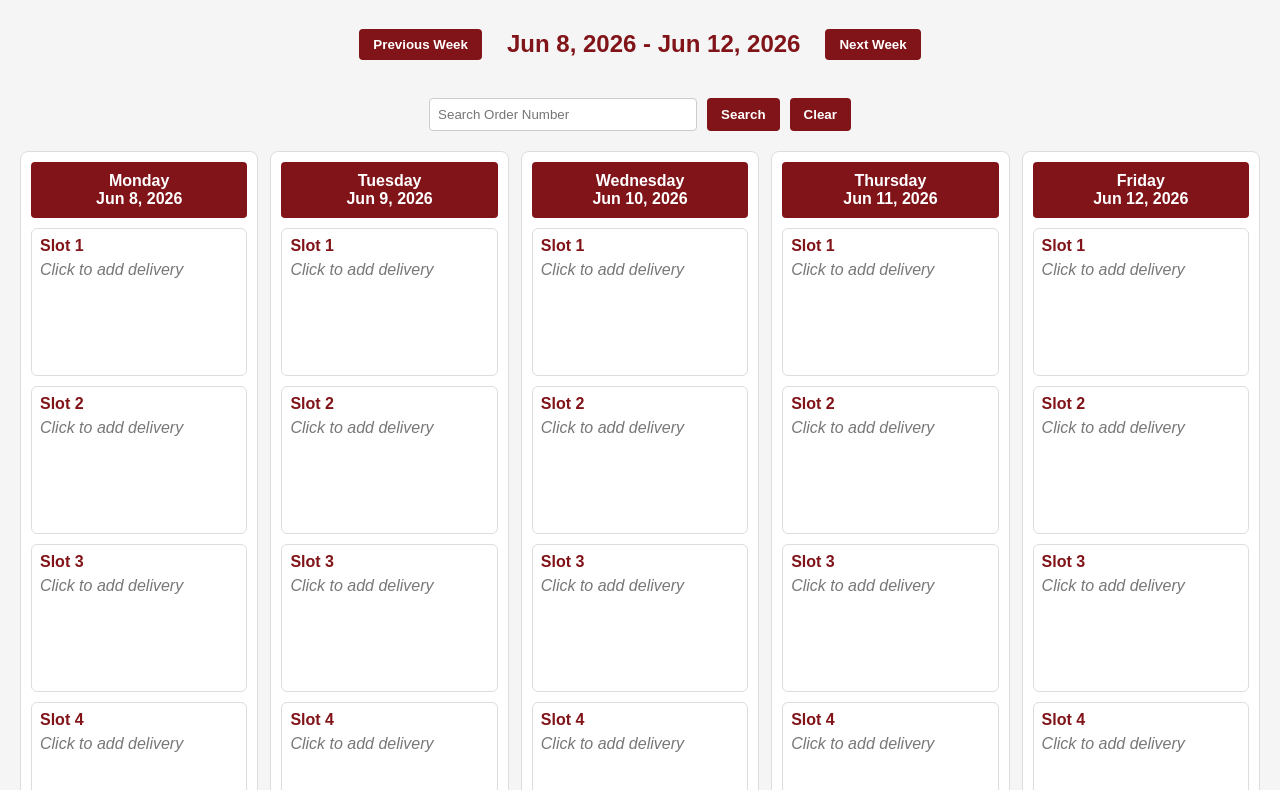
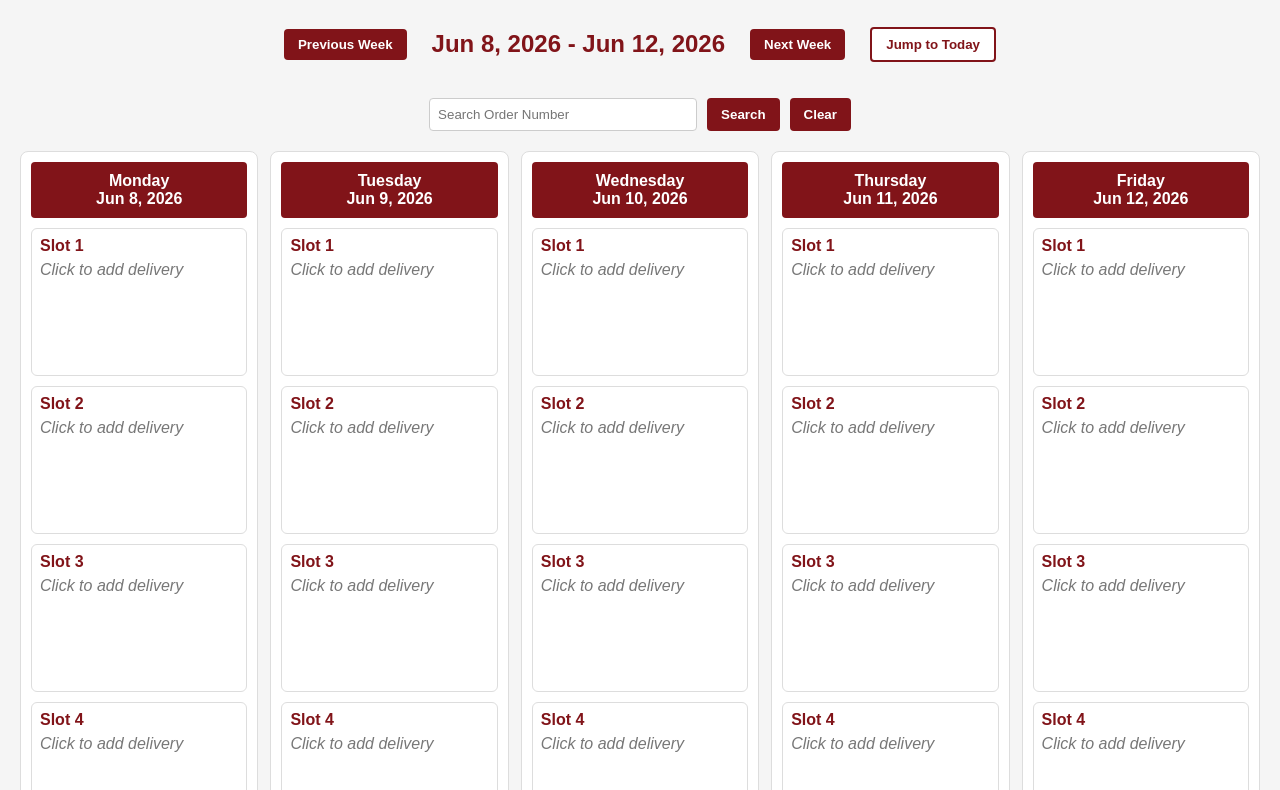
Before and after one commit to slstonehocker/Delivery-Schedule, a plain HTML site: page index.html in a window 1280 px wide. Shown: the part 73-863 px from the top of the page. Drawn offline with nearby package versions, Linux system fonts and the light colour scheme.

Commit message:
Add files via upload

```diff
--- a/app.js
+++ b/app.js
@@ -297,6 +297,11 @@ function searchOrder() {
   alert("Order not found.");
 }
 
+function goToToday() {
+  currentMonday = getMonday(new Date());
+  renderCalendar();
+}
+
 function clearSearch() {
   document.getElementById("searchOrder").value = "";
 }
--- a/index.html
+++ b/index.html
@@ -10,9 +10,9 @@
 
   <div class="controls">
     <button onclick="changeWeek(-1)">Previous Week</button>
-    <h2
-        id="weekTitle"></h2>
+    <h2 id="weekTitle"></h2>
     <button onclick="changeWeek(1)">Next Week</button>
+    <button onclick="goToToday()" id="todayBtn">Jump to Today</button>
   </div>
 
     <div class="search-bar">
--- a/style.css
+++ b/style.css
@@ -43,6 +43,18 @@ button {
 
 button:hover {
   opacity: 0.9;
+}
+
+#todayBtn {
+  background: white;
+  color: var(--maroon);
+  border: 2px solid var(--maroon);
+}
+
+#todayBtn:hover {
+  background: var(--maroon);
+  color: white;
+  opacity: 1;
 }
 
 #calendar {
```
